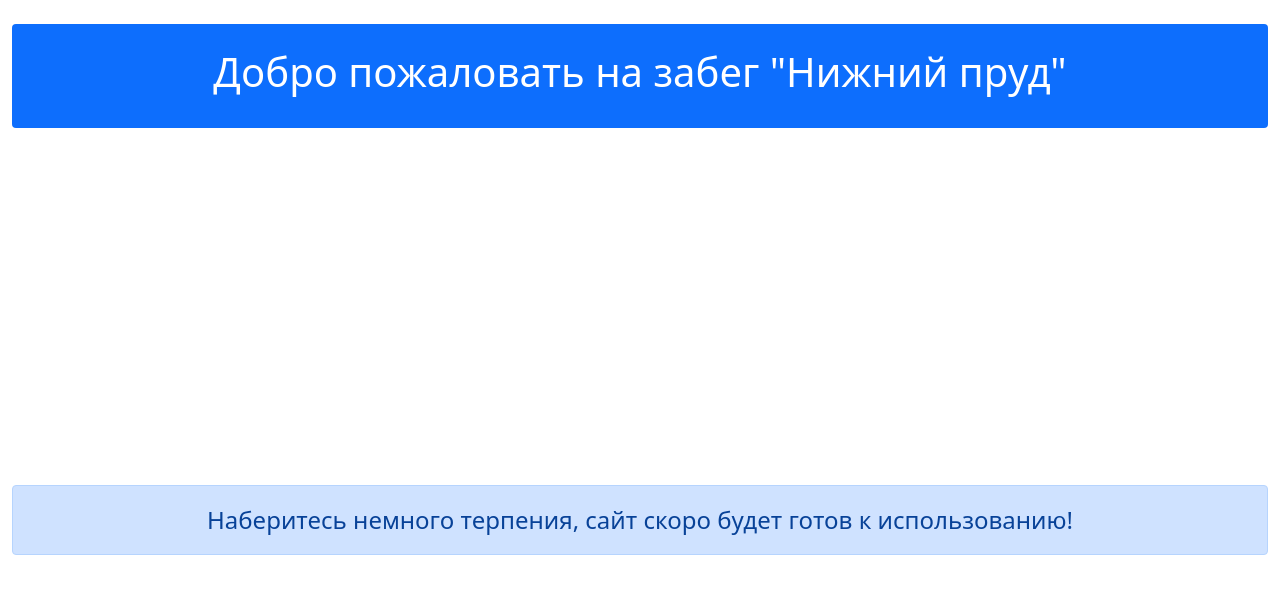
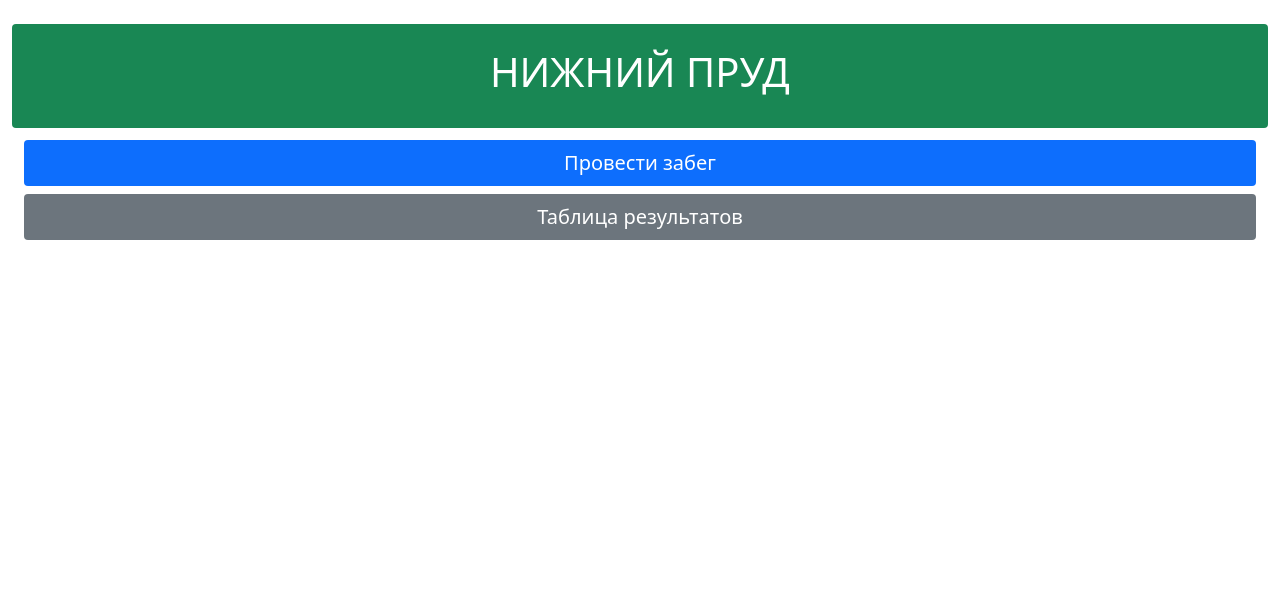
Before and after one commit to nizhnyprud/nizhnyprud.github.io, a plain HTML site: page index.html in a window 1280 px wide. Drawn offline with nearby package versions, Linux system fonts and the light colour scheme.

Commit message:
Update index page

```diff
--- a/index.html
+++ b/index.html
@@ -2,7 +2,7 @@
 <html>
 
 <head>
-  <title>Приветственная страница</title>
+  <title>Забег "Нижний пруд"</title>
   <meta charset="utf-8" />
   <meta name="viewport" content="width=device-width, initial-scale=1">
 
@@ -12,13 +12,15 @@
 
 <body>
   <div class="container-fluid p5 vh-100">
-    <div class="mt-4 p-4 bg-primary text-white rounded">
-      <h1 class="h1 text-center">Добро пожаловать на забег "Нижний пруд"</h1>
+    <div class="mt-4 p-4 bg-success text-white rounded">
+      <h1 class="h1 text-center">НИЖНИЙ ПРУД</h1>
     </div>
-    <div class="h-100 d-flex align-items-center">
-      <div class="alert alert-primary text-center w-100 fs-4">Наберитесь немного терпения, сайт скоро будет готов к
-        использованию!
-      </div>
+    <div class="d-grid m-2">
+      <a href="event.html" class="btn-lg btn-primary rounded text-center text-decoration-none m-1"
+        role="button">Провести забег</a>
+      <a href="last_event.html" class="btn-lg btn-secondary rounded text-center text-decoration-none m-1"
+        role="button">Таблица
+        результатов</a>
     </div>
   </div>
 </body>
```
Also changed, not shown: event.html (+0 -1 lines).
